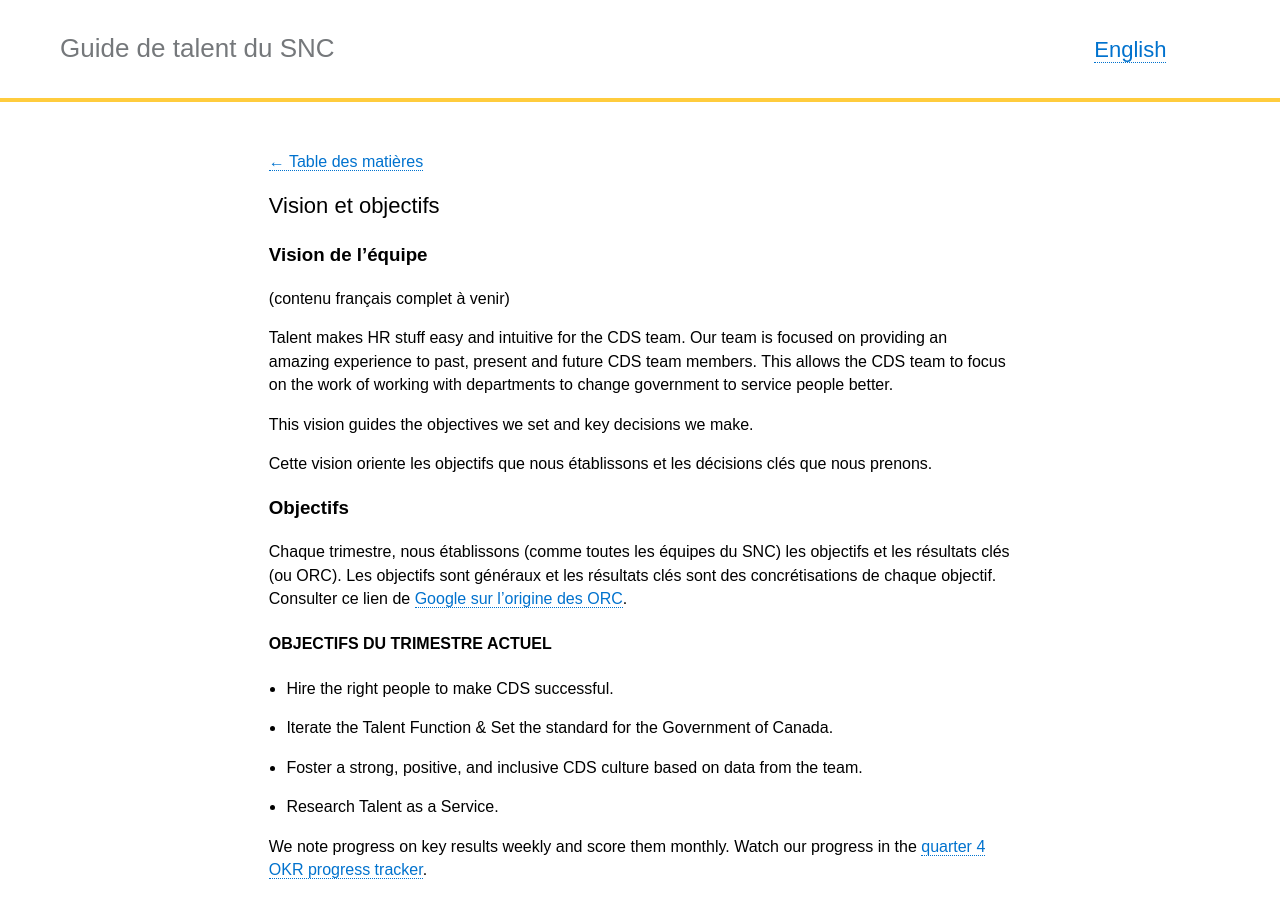
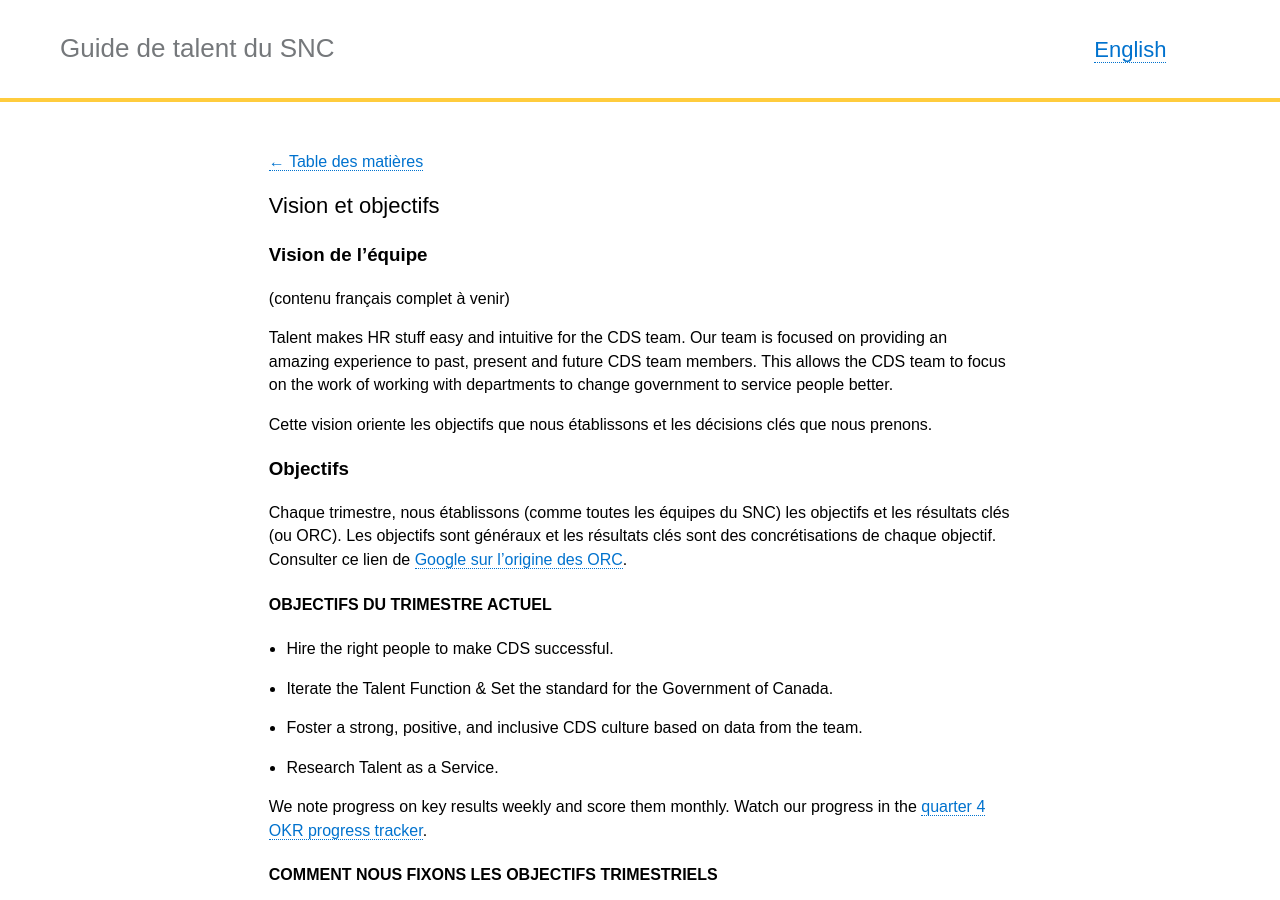
Before and after one commit to cds-snc/talent, a Jekyll site: the page built from _pages/fr/a-propos-de-nous/vision-et-objectifs.md, in a window 1280 px wide and 900 px high. Built offline with Jekyll 4.4.1, drawn with Linux system fonts in a browser that asks for light colours; part of the change alters nothing that is shown.

Commit message:
correct links

```diff
--- a/_pages/fr/a-propos-de-nous/vision-et-objectifs.md
+++ b/_pages/fr/a-propos-de-nous/vision-et-objectifs.md
@@ -12,8 +12,6 @@ trans_url: "/vision-objectives/"
 (contenu français complet à venir)
 
 Talent makes HR stuff easy and intuitive for the CDS team. Our team is focused on providing an amazing experience to past, present and future CDS team members. This allows the CDS team to focus on the work of working with departments to change government to service people better.
-
-This vision guides the objectives we set and key decisions we make.
 
 Cette vision oriente les objectifs que nous établissons et les décisions clés que nous prenons.
 
@@ -39,6 +37,6 @@ We note progress on key results weekly and score them monthly. Watch our progres
   * Nous désignons un « responsable » pour chacun de nos objectifs.
 2. Chaque responsable d’objectif rédige ensuite un ensemble de résultats clés pour cet objectif. Les responsables collaborent avec Colin et l’équipe pour obtenir de la rétroaction et des objectifs.
 3. Ensuite, l’équipe au complet rencontre Aaron (dirigeant principal) et Anatole. Nous examinons les notes du dernier trimestre et la rétroaction du trimestre actuel.
-4. Andrea prépare ensuite une feuille de calcul, [comme celle-ci](https://docs.google.com/spreadsheets/d/1PHSA14FN6d0l-RfceFHuUY7JDmPaAID17Mtz011gJUU/edit#gid=0), afin que nous puissions suivre le progrès par rapport aux ORC.
+4. Andrea prépare ensuite une feuille de calcul, [comme celle-ci](https://docs.google.com/spreadsheets/d/15qK2h9FOPY7I3tXrbf6_OIuDjRUrxsJbiNFJuKnnPQ4/edit#gid=504851476), afin que nous puissions suivre le progrès par rapport aux ORC.
 
 _- La dernière mise à jour a été effectuée par Andrea le 29 août 2019._
```
